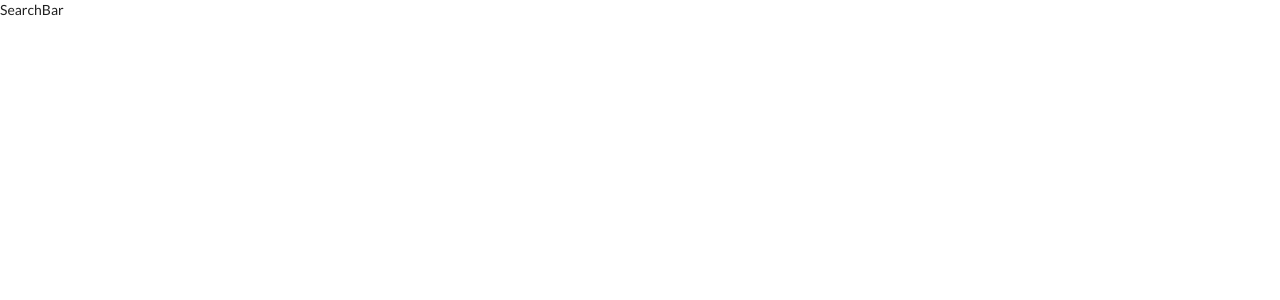
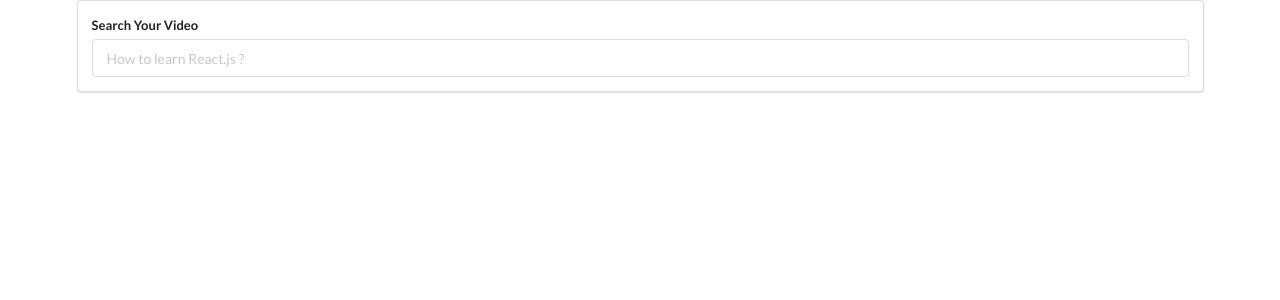
Before and after one commit to Natdenice/TubeYou, a React (Create React App) app: page / in a window 1280 px wide. Shown: the top 300 px of the page. Built offline with nearby package versions, Linux system fonts and the light colour scheme.

Commit message:
ui container added in App.js and basic search bar created with a label, a form and a input with a placeholder

```diff
--- a/src/components/App.js
+++ b/src/components/App.js
@@ -5,7 +5,7 @@
 class App extends React.Component {
   render() {
     return (
-      <div>
+      <div className="ui container">
         <SearchBar />
       </div>
     );
--- a/src/components/SearchBar.js
+++ b/src/components/SearchBar.js
@@ -3,7 +3,16 @@
 
 class SearchBar extends React.Component {
   render() {
-    return <div>SearchBar</div>;
+    return (
+      <div className="search-bar ui segment">
+        <form className="ui form">
+          <div className="field">
+            <label>Search Your Video</label>
+            <input type="text" placeholder="How to learn React.js ?" />
+          </div>
+        </form>
+      </div>
+    );
   }
 }
 
```
